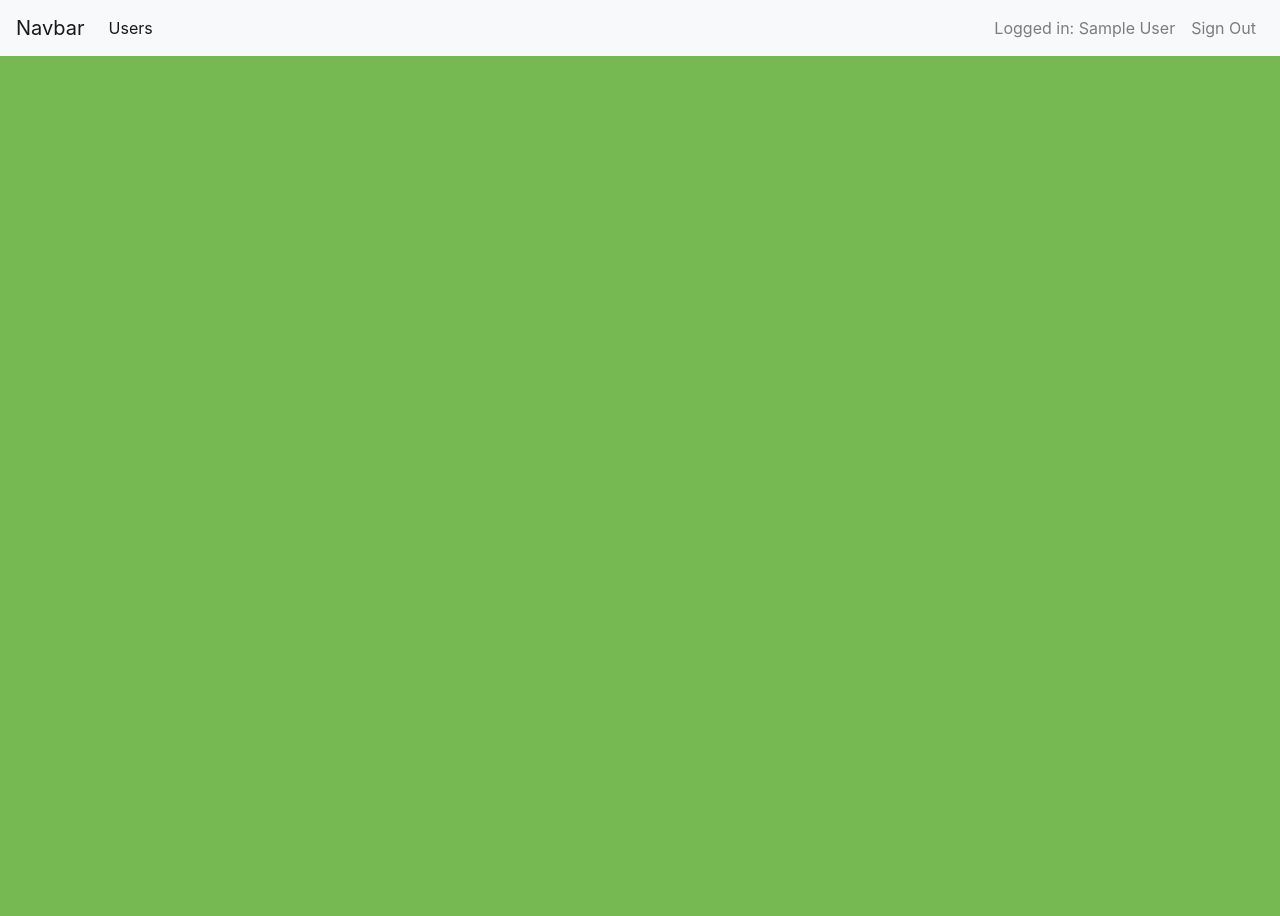
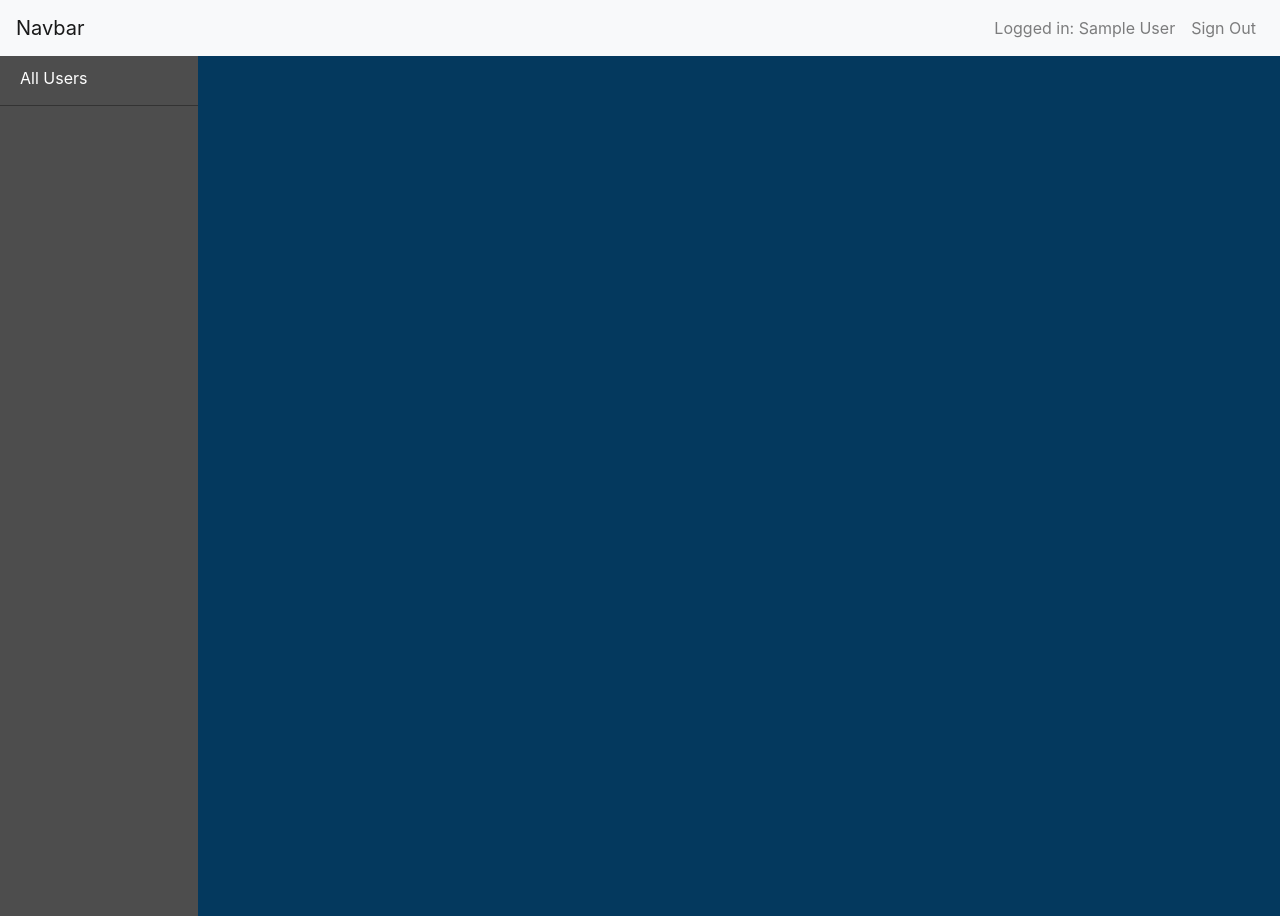
Before and after one commit to Ryan95Z/Module-Review-Change-Management, a Django app: page / in a window 1280 px wide. Run offline with Django 3.2, Linux system fonts and the light colour scheme; the visitor is signed in with stand-in values (Sample User, id 1); some libraries are stand-ins or nearby versions.

Commit message:
created inital stages to make it look more like a dashboard

```diff
--- a/core/static/core/base.css
+++ b/core/static/core/base.css
@@ -1,5 +1,11 @@
 html, body{
-	background-color: #76b852;
+	background-color: #04395e;
+	height: 100%;
+	color: #fff;
+}
+
+body{
+	padding-top: 3.5em;
 }
 
 .text-center{
@@ -33,3 +39,38 @@ html, body{
 	margin-top: 2em;
 	width: 100%;
 }
+
+/* Temp styles for sidebar */
+.container-fluid{
+  padding-left: 0px;
+}
+
+#sidebar-col{
+  height: 100%;
+  background-color: #4d4d4d;
+  position: fixed;
+  padding-right: 0px;
+}
+
+.sidebar-inner ul{
+  list-style: none;
+  padding: 0;
+}
+
+.sidebar-inner ul li{
+
+}
+
+.sidebar-inner ul li a{
+  text-decoration: none;
+  display: block;
+  color: #fff;
+  position: relative;
+  padding: 10px 20px;
+  height: 50px;
+  border-bottom: 1px solid #333333;
+}
+
+.sidebar-inner ul li a:hover{
+  background-color: #333333;
+}
--- a/core/templates/core/main.html
+++ b/core/templates/core/main.html
@@ -1,17 +1,14 @@
 {% extends 'core/base.html' %}
 
 {% block body %}
-	<nav class="navbar navbar-expand-lg navbar-light bg-light">
+
+
+	<nav class="navbar fixed-top navbar-expand-lg navbar-light bg-light">
   		<a class="navbar-brand" href="{% url 'dashboard' %}">Navbar</a>
 	  	<button class="navbar-toggler" type="button" data-toggle="collapse" data-target="#navbarNavDropdown" aria-controls="navbarNavDropdown" aria-expanded="false" aria-label="Toggle navigation">
 	   	 	<span class="navbar-toggler-icon"></span>
   		</button>
 
-      {% block navbar %}
-          {% if user.is_admin %}
-            {% include "core/navbars/admin_navbar.html" %}
-          {% endif %}
-      {% endblock %}
 
   		<div class="collapse navbar-collapse">
   			<ul class="navbar-nav ml-auto">
@@ -24,9 +21,25 @@
   		</div>
 	</nav>
 
-  <div class="container" style="margin-top: 20px;">
-    {% block main %}
-    {% endblock %}
+<div class="container-fluid h-100">
+
+    <div class="row h-100">
+      <div class="col-2" id="sidebar-col">
+        <div class="sidebar">
+          <div class="sidebar-inner">
+            {% block sidebar %}
+              {% if user.is_admin %}
+                {% include "core/sidebars/admin_sidebar.html" %}
+              {% endif %}
+            {% endblock %}
+          </div>
+        </div>
+      </div>
+      <div class="col offset-md-2" id="main">
+            {% block main %}
+            {% endblock %}
+      </div>
+    </div>
   </div>
 
 {% endblock %}
--- a/core/templates/core/navbars/admin_navbar.html
+++ /dev/null
@@ -1,7 +0,0 @@
-<div class="collapse navbar-collapse">
-	<ul class="navbar-nav mr-auto">
-  		<li class="nav-item active">
-    		<a class="nav-link" href="{% url 'all_users' %}">Users</a>
-  		</li>
-	</ul>
-</div>
--- /dev/null
+++ b/core/templates/core/sidebars/admin_sidebar.html
@@ -0,0 +1,3 @@
+<ul>
+	<li><a href="{% url 'all_users' %}">All Users</a></li>
+</ul>
```
